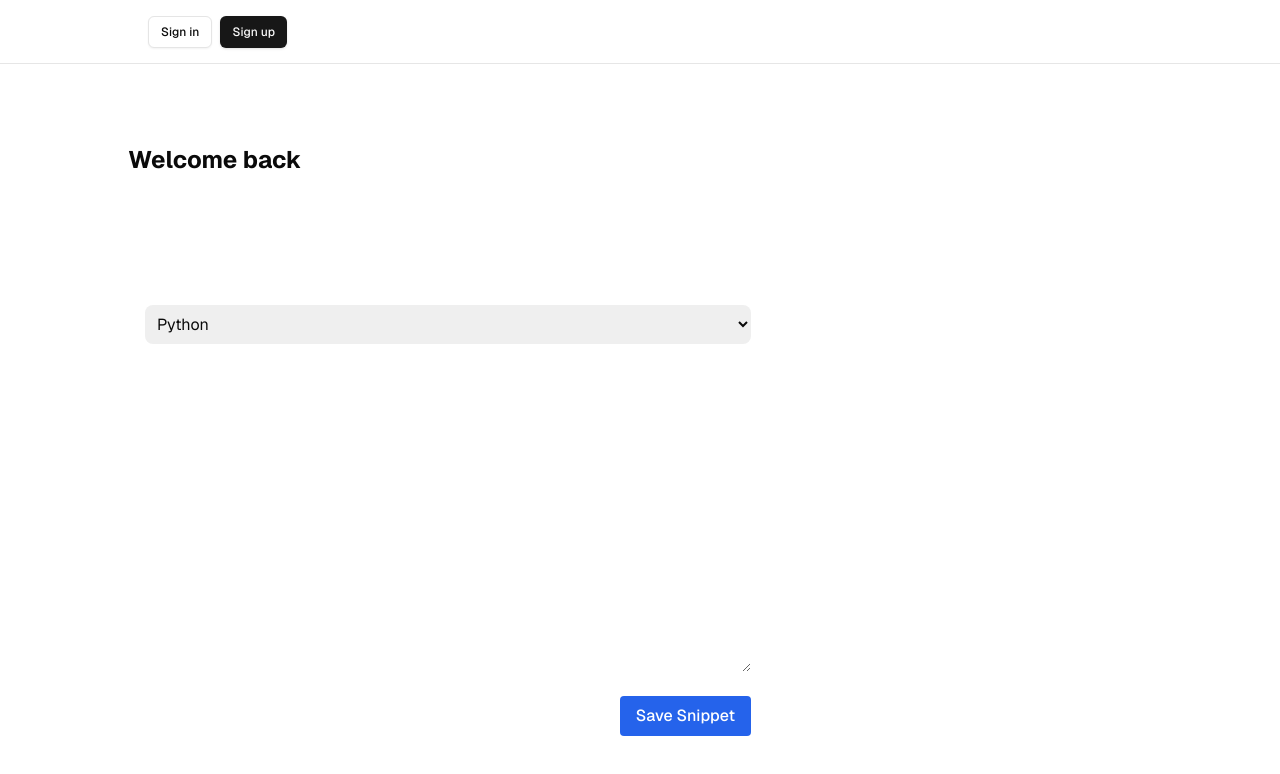
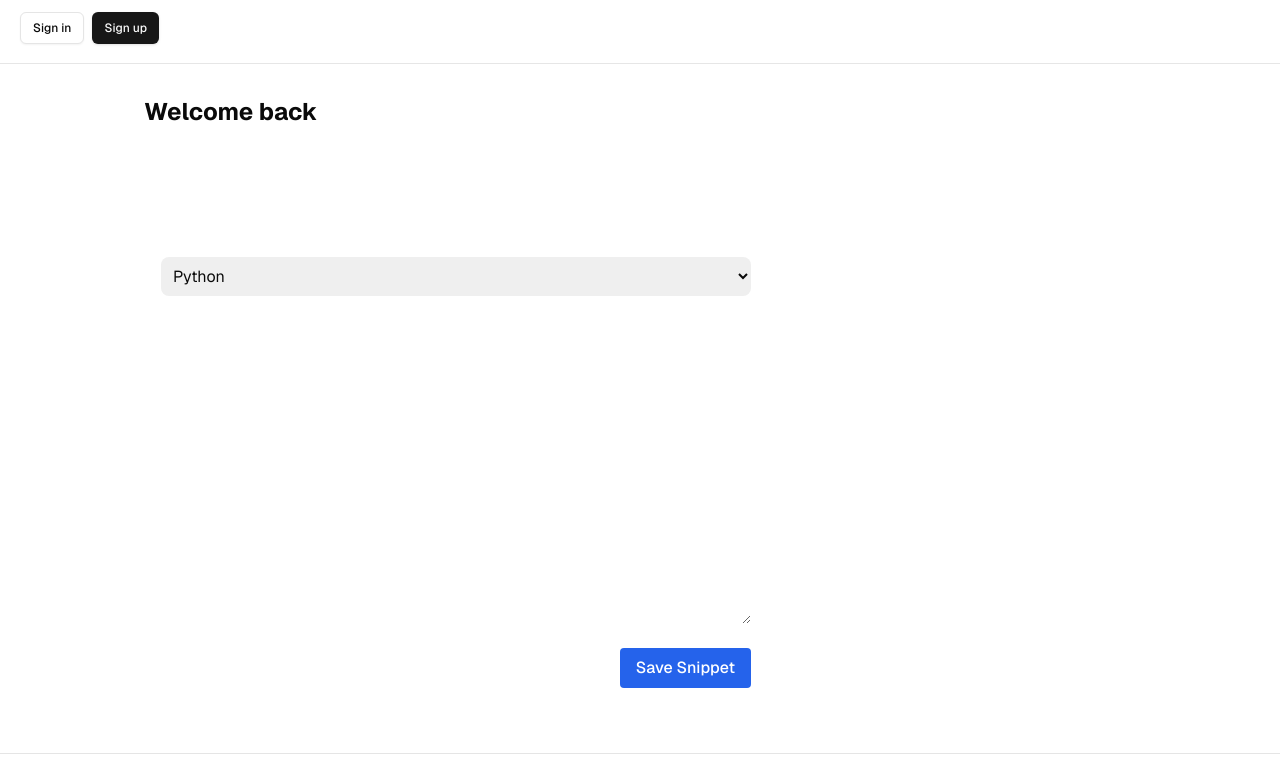
Before and after one commit to Victory393/CodeLib, a Next.js app: page /dashboard in a window 1280 px wide. Shown: the top 774 px of the page. Built offline with nearby package versions, Linux system fonts and the light colour scheme; no server answers.

Commit message:
feat: ui brushup

```diff
--- a/app/dashboard/layout.tsx
+++ b/app/dashboard/layout.tsx
@@ -13,9 +13,9 @@ export default function ProtectedLayout({
 }) {
   return (
     <main className="max-h-screen overflow-hidden flex flex-col items-center pb-20">
-      <div className="flex-1 w-full flex flex-col gap-20 items-center">
-        <nav className="w-full flex justify-center border-b border-b-foreground/10 h-16">
-          <div className="w-full max-w-5xl flex justify-between items-center p-3 px-5 text-sm">
+      <div className="flex-1 w-full flex flex-col gap-4 items-center">
+        <nav className="w-full flex flex-row border-b border-b-foreground/10 h-16">
+          <div className="w-full max-w-5xl flex p-3 px-5 text-sm">
             {!hasEnvVars ? (
               <EnvVarWarning />
             ) : (
--- a/app/dashboard/page.tsx
+++ b/app/dashboard/page.tsx
@@ -16,8 +16,8 @@ async function UserDetails() {
 
 export default function DashboardPage() {
   return (
-    <div className="flex-1 flex flex-col w-screen">
-      <div className="w-1/2 space-y-8">
+    <div className="flex flex-col w-screen md:w-screen lg:w-screen p-4">
+      <div className="w-full md:w-1/2 lg:w-1/2 space-y-8">
         <h2 className="font-bold text-2xl mb-4">Welcome back</h2>
         <CodeSnippetForm />
       </div>
--- a/components/auth-button.tsx
+++ b/components/auth-button.tsx
@@ -12,8 +12,8 @@ export async function AuthButton() {
   const user = data?.claims;
 
   return user ? (
-    <div className="flex items-center gap-4 float-right">
-      Hey, {user.email}!
+    <div className="flex items-center justify-between gap-4">
+      <span>Hey, {user.email}!</span>
       <LogoutButton />
     </div>
   ) : (
--- a/components/code-snippet-form.tsx
+++ b/components/code-snippet-form.tsx
@@ -44,6 +44,7 @@ export default function CodeSnippetForm() {
   return (
     <form ref={formRef} className='flex flex-1 flex-col gap-6 px-4 py-8 border border-white rounded-2xl w-full h-fit' action={handleSubmit}>
     <input
+    required
     name='title'
     type="text"
     className='p-2 rounded-lg' />
@@ -59,7 +60,7 @@ export default function CodeSnippetForm() {
     </select>
 
 
-    <textarea className="rounded-lg h-full p-2 field-sizing-content" name="codeblock" id="codeblock" rows={12}></textarea>
+    <textarea required className="rounded-lg h-full p-2 field-sizing-content" name="codeblock" id="codeblock" rows={12}></textarea>
 
     <button
         type="submit"
```
